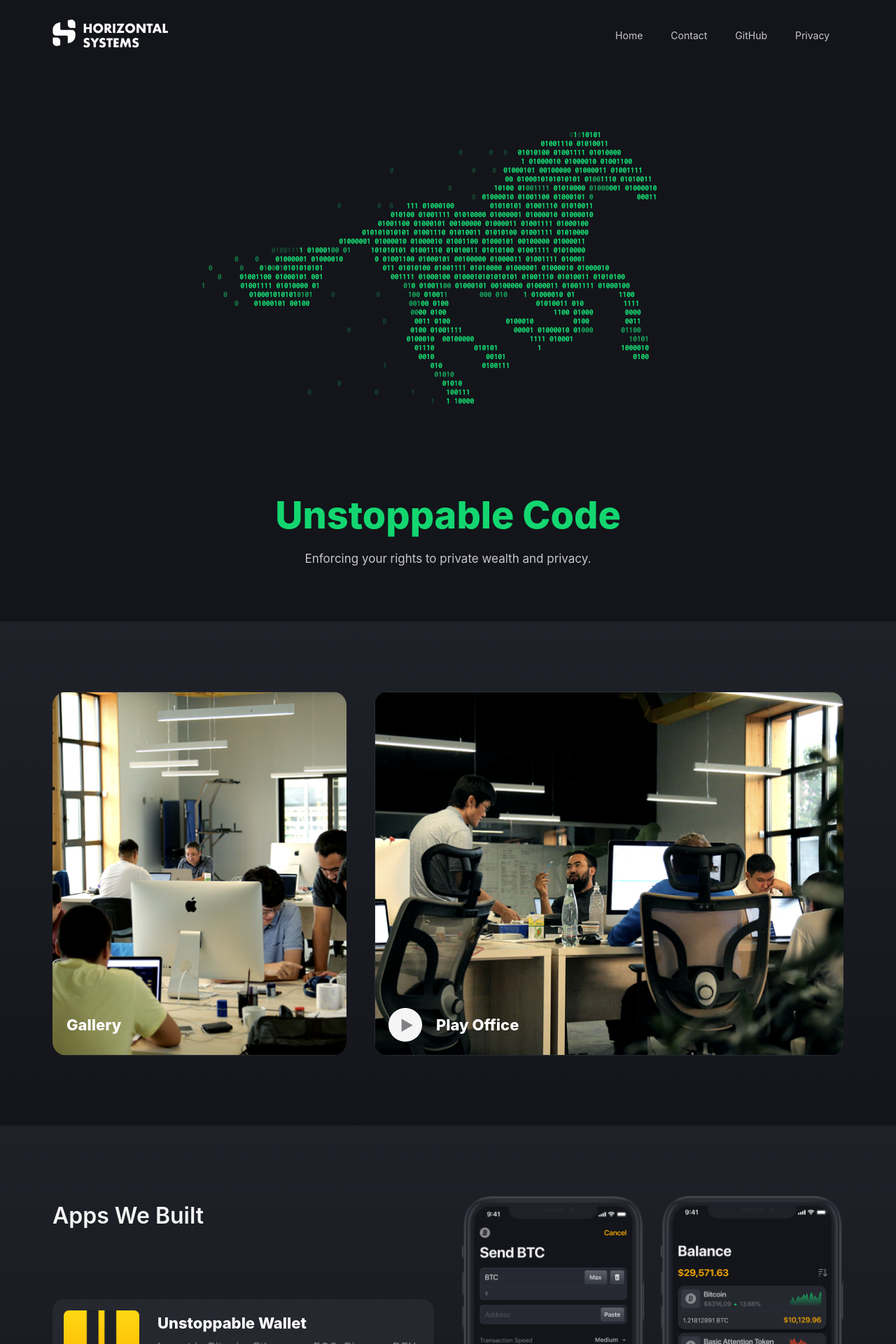
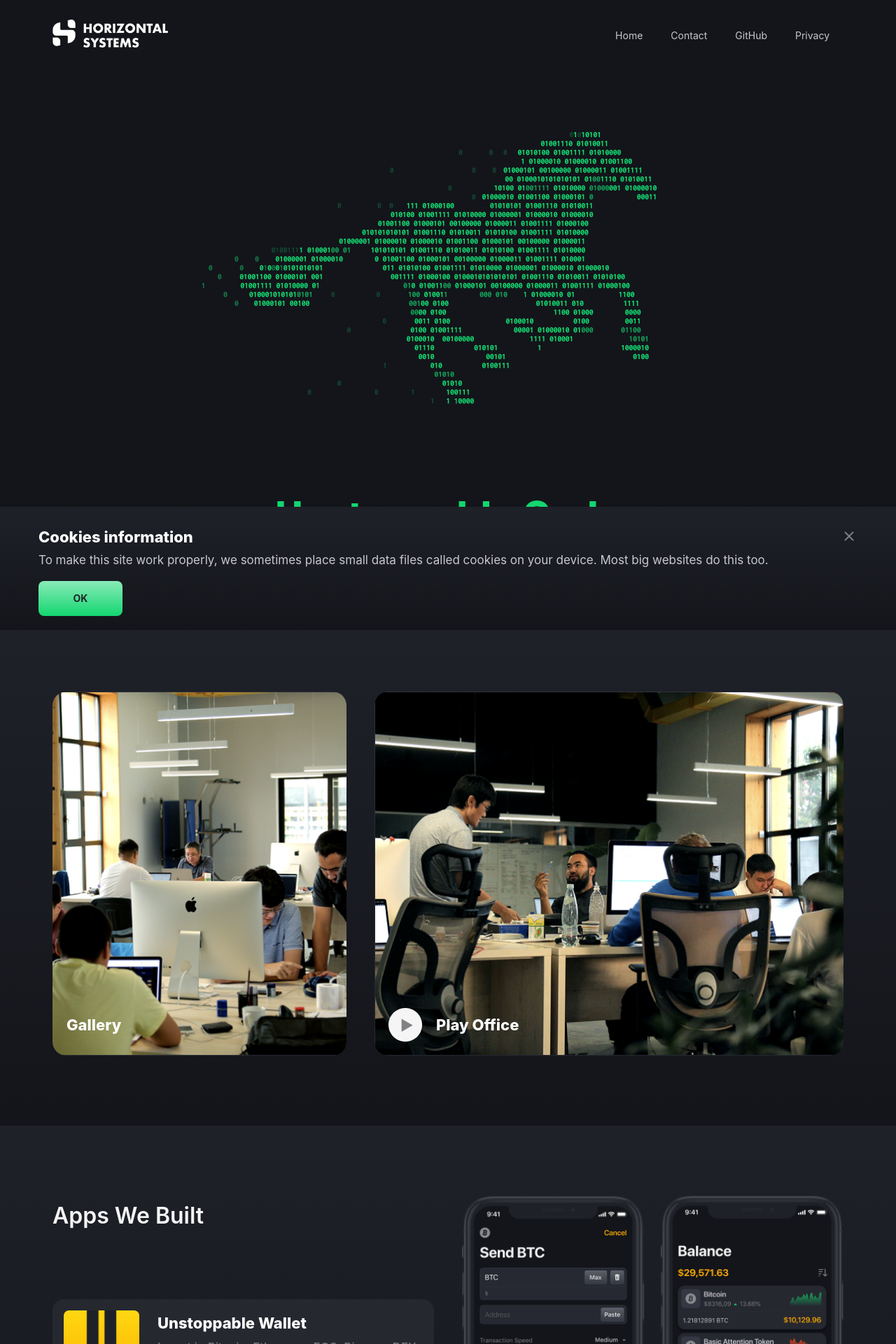
Before and after one commit to horizontalsystems/horizontalsystems.github.io, a Jekyll site: the page built from index.md, in a window 1280 px wide. Shown: the top 1920 px of the page at 70% size. Built offline with Jekyll 4.4.1, drawn with Linux system fonts in a browser that asks for light colours.

Commit message:
Show GDPR popup

```diff
--- /dev/null
+++ b/_includes/gdpr-popup.html
@@ -0,0 +1,18 @@
+<div class="gdpr-popup">
+  <div class="container">
+    <div class="gdpr-title header-2">
+      Cookies information
+
+      <svg xmlns="http://www.w3.org/2000/svg" viewBox="0 0 24 24" class="close" id="close-cookie">
+        <path d="M12 10.6L6.6 5.2 5.2 6.6l5.4 5.4-5.4 5.4 1.4 1.4 5.4-5.4 5.4 5.4 1.4-1.4-5.4-5.4 5.4-5.4-1.4-1.4-5.4 5.4z"/>
+      </svg>
+    </div>
+    <div class="gdpr-description body-text">
+      To make this site work properly, we sometimes place small data files called cookies on your device. Most big
+      websites do this too.
+    </div>
+    <div class="gdpr-actions">
+      <button id="accept-cookie" class="btn" style="width: 120px">OK</button>
+    </div>
+  </div>
+</div>
--- a/_layouts/default-md.html
+++ b/_layouts/default-md.html
@@ -11,5 +11,6 @@
         </div>
     </main>
     {% include footer.html %}
+    {% include gdpr-popup.html %}
   </body>
 </html>
--- a/_layouts/default.html
+++ b/_layouts/default.html
@@ -238,5 +238,6 @@
       </div>
     </main>
     {% include footer.html %}
+    {% include gdpr-popup.html %}
   </body>
 </html>
--- a/_layouts/in-simple-terms.html
+++ b/_layouts/in-simple-terms.html
@@ -76,5 +76,6 @@
     </main>
 
     {% include footer.html %}
+    {% include gdpr-popup.html %}
   </body>
 </html>
--- /dev/null
+++ b/_sass/gdpr-popup.scss
@@ -0,0 +1,28 @@
+.gdpr-popup {
+  background: linear-gradient(180deg, #1F2129 0%, #13151A 100%);
+  position: fixed;
+  bottom: 0;
+  padding: 20px;
+  width: 100%;
+
+  .gdpr-title {
+    padding: 10px 0;
+  }
+
+  .gdpr-description {
+
+  }
+
+  .gdpr-actions {
+    padding-top: 20px;
+  }
+
+  .close {
+    width: 24px;
+    height: 24px;
+    display: inline-block;
+    float: right;
+    fill: $grey;
+    cursor: pointer;
+  }
+}
--- a/_sass/main.scss
+++ b/_sass/main.scss
@@ -5,6 +5,7 @@
 @import "gallery";
 @import "card";
 @import "subscribe-form";
+@import "gdpr-popup";
 
 body {
   padding: 0;
--- a/_sass/subscribe-form.scss
+++ b/_sass/subscribe-form.scss
@@ -138,4 +138,8 @@
   width: 100%;
   color: #212529;
   border: none;
+
+  @include sm {
+    height: 40px;
+  }
 }
--- a/assets/js/script.js
+++ b/assets/js/script.js
@@ -24,8 +24,35 @@ function team() {
       }
     })
   });
+}
 
+function setCookie(name, value, expiry /* in days */) {
+  let d = new Date();
+  d.setTime(d.getTime() + (expiry * 24 * 60 * 60 * 1000));
+  let expires = 'expires=' + d.toUTCString();
+  document.cookie = name + '=' + value + ';' + expires + ';path=/'
 }
+
+function getCookie(name) {
+  name = name + '=';
+  let decodedCookie = decodeURIComponent(document.cookie);
+  let cookies = decodedCookie.split(';');
+
+  for (let i = 0; i < cookies.length; i++) {
+    let cookie = cookies[i];
+
+    while (cookie.charAt(0) === ' ') {
+      cookie = cookie.substring(1)
+    }
+
+    if (cookie.indexOf(name) === 0) {
+      return cookie.substring(name.length, cookie.length)
+    }
+  }
+
+  return null
+}
+
 
 function openGallery() {
   $.fancybox.open([
@@ -85,9 +112,33 @@ function showBtcSimple() {
   });
 }
 
+function closeGdpr(accept) {
+  if (accept === true) {
+    setCookie("gdpr-accepted", true, 365)
+  }
+
+  $(".gdpr-popup").css({"display": "none"})
+}
+
+function checkGdpr() {
+  if (getCookie("gdpr-accepted")) {
+    $(".gdpr-popup").css({"display": "none"})
+  }
+}
+
 $(function () {
+  checkGdpr();
   team();
 
   $("#open-gallery").on('click', openGallery);
   $("#btc-simple").on('click', showBtcSimple);
+
+  $("#accept-cookie").on('click', function () {
+    closeGdpr(true)
+  });
+
+  $("#close-cookie").on('click', function () {
+    closeGdpr(false)
+  })
+
 });
```
